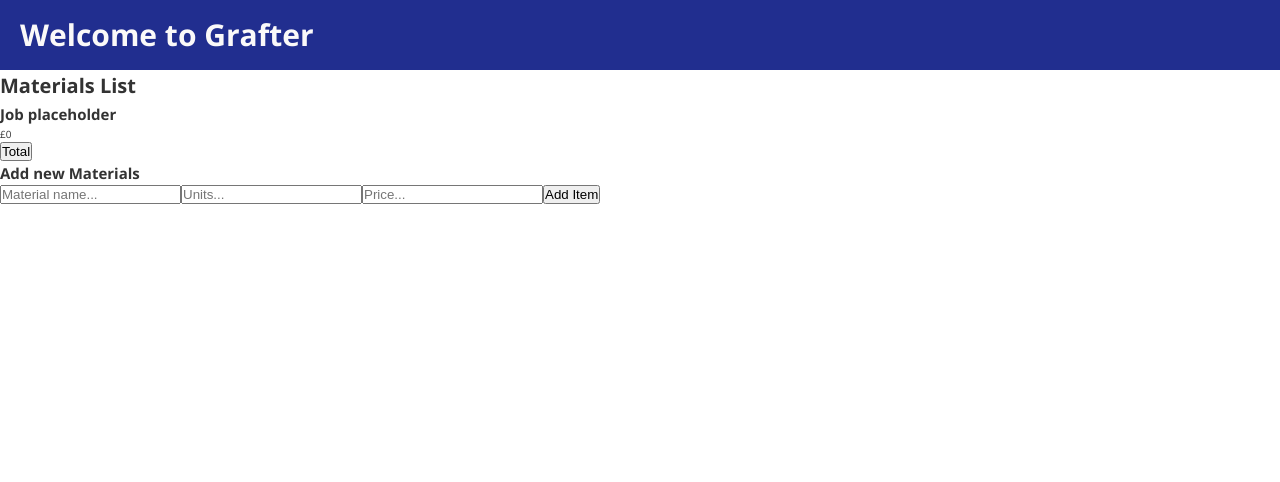
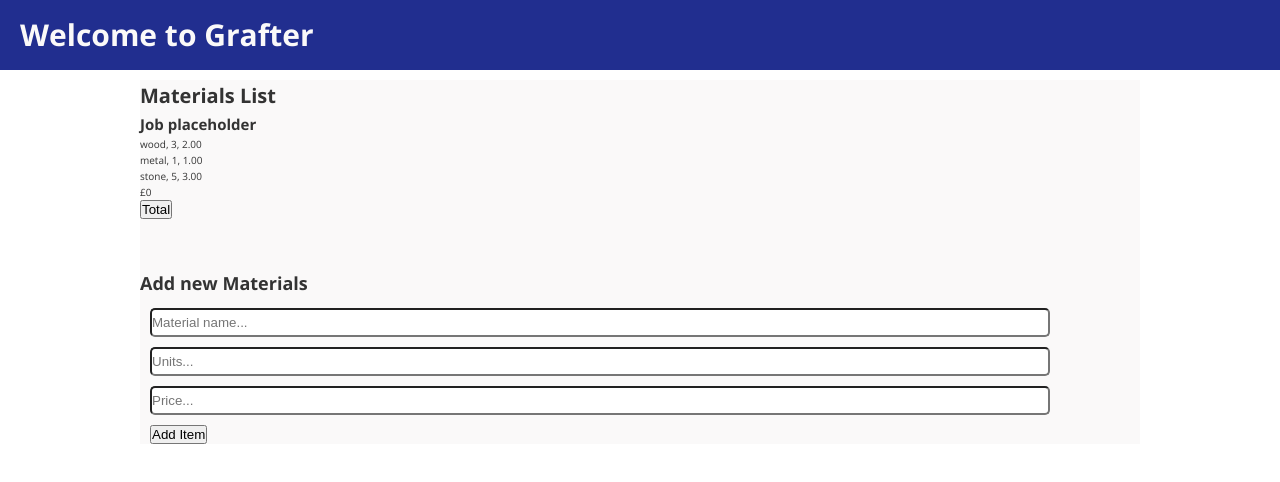
Before and after one commit to nealoverton/grafter-web-app, a React (Create React App) app: page /materials in a window 1280 px wide. Shown: the top 482 px of the page. Built offline with nearby package versions, Linux system fonts and the light colour scheme; no server answers.

Commit message:
Started styling page and populated materials list with placeholder data

```diff
--- /dev/null
+++ b/src/pages/MaterialList.css
@@ -0,0 +1,33 @@
+/* * {
+  border: solid 1px red;
+} */
+
+ul {
+  list-style: none;
+}
+
+.container__MaterialsList {
+  width: 90%;
+  margin: 1rem auto;
+  max-width: 1000px;
+  background-color: #faf9f9;
+}
+
+.formBox__materialsList {
+  padding: 0.5rem 0;
+  margin: 1rem;
+  display: flex;
+  flex-direction: column;
+  justify-content: center;
+  border-radius: 5px;
+  width: 90%;
+}
+
+.form__container__materialsList {
+  font-size: 1.2rem;
+  margin-top: 5%;
+}
+
+.btn__materialList {
+  margin: 1rem;
+}
--- a/src/pages/MaterialsList.js
+++ b/src/pages/MaterialsList.js
@@ -6,7 +6,13 @@
 // BEM
 // classNames
 
+// materials in one row
+// Only submit after
+// Removing materials
+// Create array of test objects
+
 import { useState } from 'react';
+import './MaterialList.css';
 
 const MaterialsList = function () {
   const [materialName, setMaterialName] = useState('');
@@ -14,8 +20,12 @@
   const [price, setPrice] = useState('');
   const [totalPrice, setTotalPrice] = useState(0);
 
-  // Placeholder for calculator
-  const materials = [{ price: '4.70' }, { price: '8.67' }, { price: '2.05' }];
+  // Placeholder materials data
+  const materials = [
+    { materialName: 'wood', unit: '3', price: '2.00' },
+    { materialName: 'metal', unit: '1', price: '1.00' },
+    { materialName: 'stone', unit: '5', price: '3.00' }
+  ];
 
   const handleSubmit = (e) => {
     e.preventDefault();
@@ -24,6 +34,10 @@
     console.log(materialList);
     // Make POST request to firebase
   };
+
+  if (materials.length === 0) {
+    return <p>Please add item to the material list</p>;
+  }
 
   let count = 0;
 
@@ -34,14 +48,18 @@
   });
 
   return (
-    <div className="conatiner__MaterialsList">
+    <div className="container__MaterialsList">
       <h1>Materials List</h1>
       <h2>Job placeholder</h2>
-      <div className="jobMaterialList">
-        <p>{materialName}</p>
-        <p>{unit}</p>
-        <p>{price}</p>
-      </div>
+      <ul className="jobMaterialList">
+        {/* materials state, iterate through that the return price etc */}
+        {/* check if someone is 0 if 0 put basic field in there, otherwise pop with mat */}
+        {materials.map((item) => (
+          <li>
+            {item.materialName}, {item.unit}, {item.price}
+          </li>
+        ))}
+      </ul>
 
       <div className="calculator__materialsList">
         <p>{`£${totalPrice}`}</p>
@@ -50,29 +68,36 @@
         </button>
       </div>
 
-      <div className="form__materialsList">
+      <div className="form__container__materialsList">
         <h2>Add new Materials</h2>
-        <form onSubmit={handleSubmit}>
+        {/* Put labels in */}
+        <form onSubmit={handleSubmit} className="form__materialsList">
+          {/* Populate material list don't mutate the state,once subitted, clear the state   */}
           <input
             type="text"
             required
             placeholder="Material name..."
             value={materialName}
+            className="formBox__materialsList"
             onChange={(e) => setMaterialName(e.target.value)}
           />
           <input
             type="text"
             placeholder="Units..."
             value={unit}
+            className="formBox__materialsList"
             onChange={(e) => setUnit(e.target.value)}
           />
           <input
             type="text"
             placeholder="Price..."
             value={price}
+            className="formBox__materialsList"
             onChange={(e) => setPrice(e.target.value)}
           />
-          <button type="submit">Add Item</button>
+          <div className="btn__materialList">
+            <button type="submit">Add Item</button>
+          </div>
         </form>
       </div>
     </div>
```
